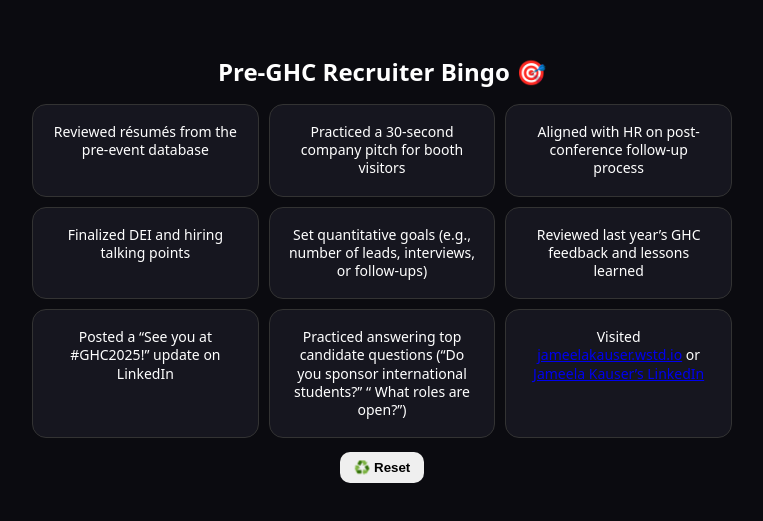
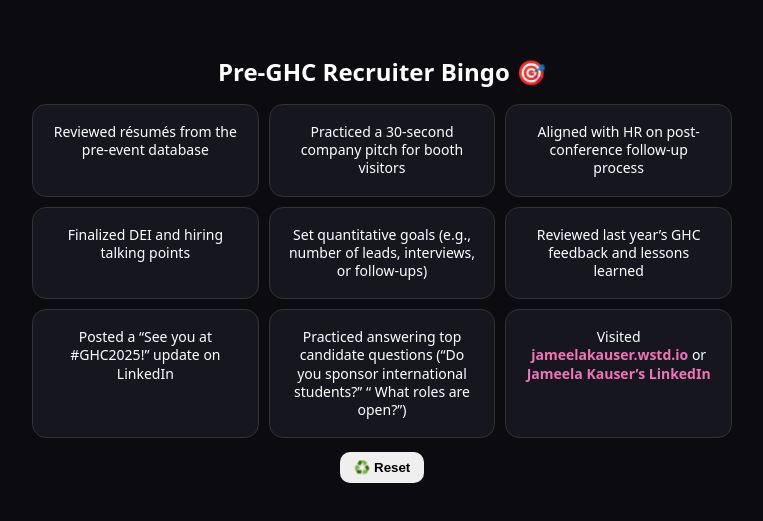
Before and after one commit to kkauserr/ghc-RecruiterBingo, a plain HTML site: page index.html in a window 1280 px wide. Shown: the part 159-680 px from the top of the page, without its empty margins (258-1021 px from the left). Drawn offline with Linux system fonts and the light colour scheme.

Commit message:
Update index.html

```diff
--- a/index.html
+++ b/index.html
@@ -80,6 +80,16 @@
       cursor: pointer;
       font-weight: 600;
     }
+    a {
+    color: #f472b6;
+    text-decoration: none;
+    font-weight: 600;
+  }
+
+  a:hover {
+    color: #a78bfa;
+    text-decoration: underline;
+  }
   </style>
 </head>
 <body>
```
